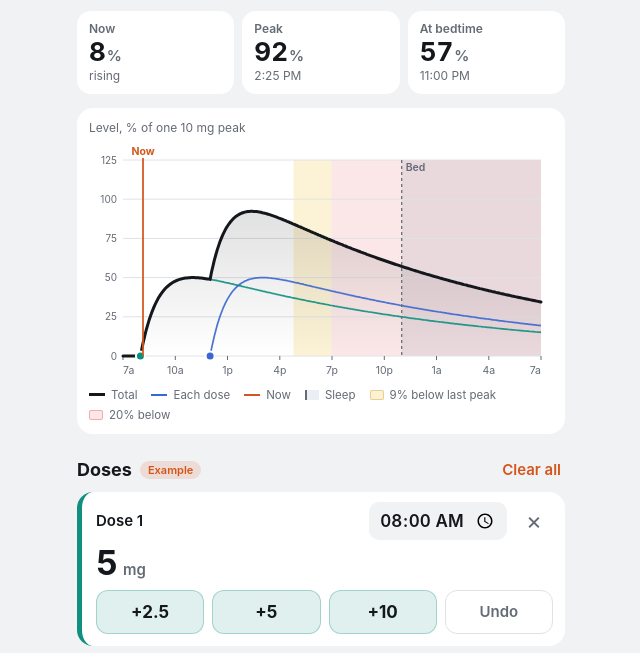
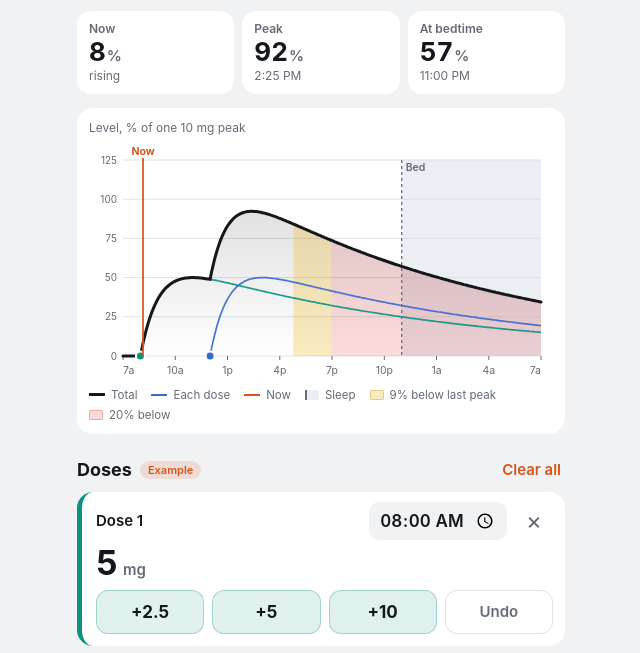
Before and after one commit to NikoHubbard/dose-curve, a plain HTML site: page index.html in a window 1280 px wide. Shown: the part 70-723 px from the top of the page, without its empty margins (319-959 px from the left). Drawn offline with Linux system fonts and the light colour scheme.

Commit message:
Add files via upload

```diff
--- a/index.html
+++ b/index.html
@@ -24,8 +24,8 @@
   --line: #dfe2e6;
   --accent: #d4561a;
   --night: rgba(64, 86, 140, 0.10);
-  --fade: rgba(234, 179, 8, 0.17);
-  --drop: rgba(220, 38, 38, 0.11);
+  --fade: rgba(234, 179, 8, 0.26);
+  --drop: rgba(220, 38, 38, 0.16);
   --d1: #0e8f80;
   --d2: #3a68d0;
   --d3: #b8407f;
@@ -45,8 +45,8 @@
     --line: #2b3038;
     --accent: #ff8644;
     --night: rgba(130, 150, 225, 0.13);
-    --fade: rgba(250, 204, 21, 0.16);
-    --drop: rgba(248, 113, 113, 0.14);
+    --fade: rgba(250, 204, 21, 0.22);
+    --drop: rgba(248, 113, 113, 0.22);
     --d1: #2fc6b0;
     --d2: #7199ff;
     --d3: #f06dae;
@@ -64,8 +64,8 @@
   --line: #2b3038;
   --accent: #ff8644;
   --night: rgba(130, 150, 225, 0.13);
-  --fade: rgba(250, 204, 21, 0.16);
-  --drop: rgba(248, 113, 113, 0.14);
+  --fade: rgba(250, 204, 21, 0.22);
+  --drop: rgba(248, 113, 113, 0.22);
   --d1: #2fc6b0;
   --d2: #7199ff;
   --d3: #f06dae;
@@ -473,14 +473,15 @@ button { cursor: pointer; touch-action: manipulation; }
     if (bedPos > wakePos) svg += band(bedPos, DAY) + band(0, wakePos);
     else svg += band(bedPos, wakePos);
 
-    // Yellow / red shading by distance below the most recent peak
+    // Yellow / red shading by distance below the most recent peak (drawn later, clipped to under the curve)
     const kinds = off.map(o => (o === null ? null : o >= DROP ? 'drop' : o >= FADE ? 'fade' : null));
+    let bands = '';
     for (let i = 0; i < kinds.length;) {
       if (!kinds[i]) { i++; continue; }
       let j = i;
       while (j + 1 < kinds.length && kinds[j + 1] === kinds[i]) j++;
       const a = Math.max(0, (i - 0.5) * STEP), b = Math.min(DAY, (j + 0.5) * STEP);
-      svg += `<rect x="${x(a).toFixed(1)}" y="${pad.t}" width="${(x(b) - x(a)).toFixed(1)}" height="${ih}" style="fill:var(--${kinds[i]})"/>`;
+      bands += `<rect x="${x(a).toFixed(1)}" y="${pad.t}" width="${(x(b) - x(a)).toFixed(1)}" height="${ih}" style="fill:var(--${kinds[i]})"/>`;
       i = j + 1;
     }
 
@@ -500,7 +501,9 @@ button { cursor: pointer; touch-action: manipulation; }
     const hasAny = maxT > 0.05;
     if (hasAny) {
       // Area + per-dose lines + total
-      svg += `<path d="${path(s.total)}L${x(DAY).toFixed(1)} ${y(0).toFixed(1)}L${x(0).toFixed(1)} ${y(0).toFixed(1)}Z" style="fill:url(#fill)"/>`;
+      const area = `${path(s.total)}L${x(DAY).toFixed(1)} ${y(0).toFixed(1)}L${x(0).toFixed(1)} ${y(0).toFixed(1)}Z`;
+      svg += `<path d="${area}" style="fill:url(#fill)"/>`;
+      if (bands) svg += `<clipPath id="under"><path d="${area}"/></clipPath><g clip-path="url(#under)">${bands}</g>`;
       if (s.each.filter(e => e.mg).length > 1) {
         s.each.forEach(e => {
           if (!e.mg) return;
--- a/sw.js
+++ b/sw.js
@@ -1,5 +1,5 @@
 // Offline cache for Dose Curve. Bump VERSION after changing any file so phones pick up the update.
-const VERSION = 'dose-curve-v2';
+const VERSION = 'dose-curve-v3';
 const FILES = [
   './',
   './index.html',
```
